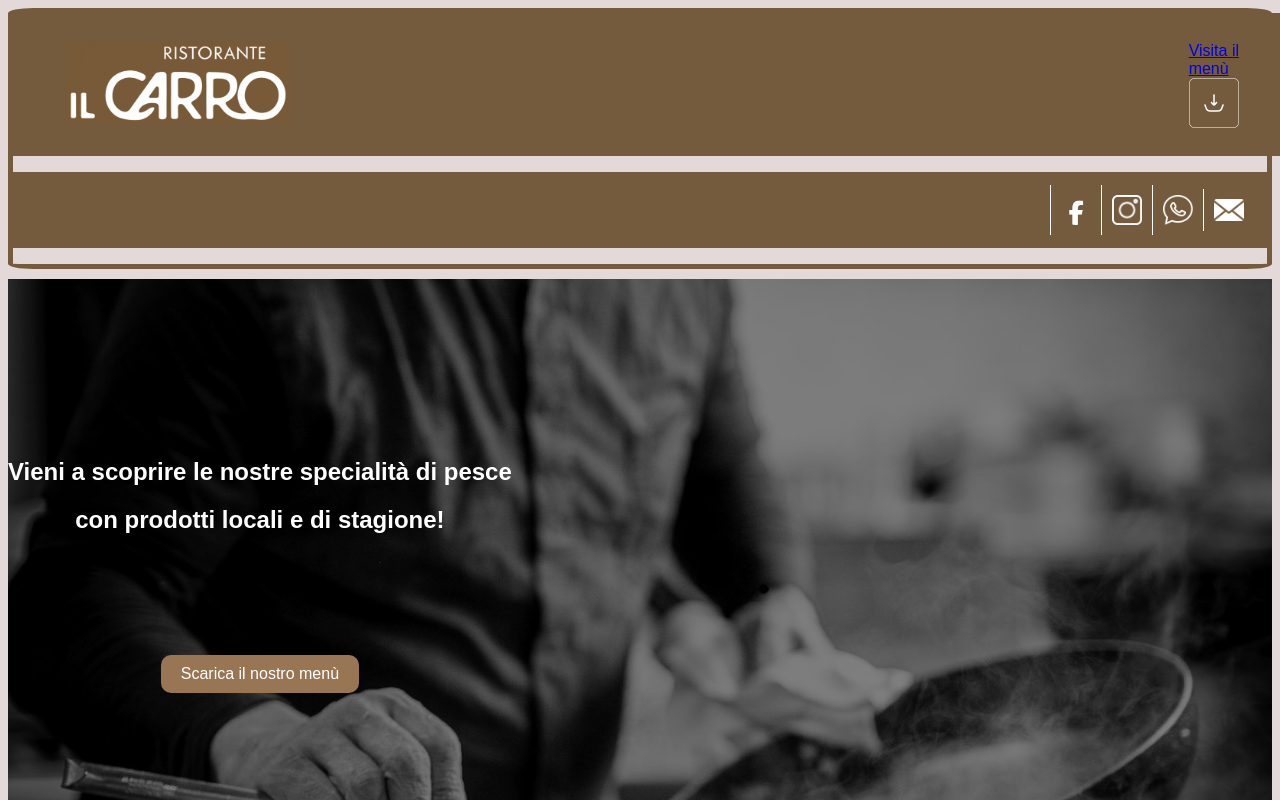
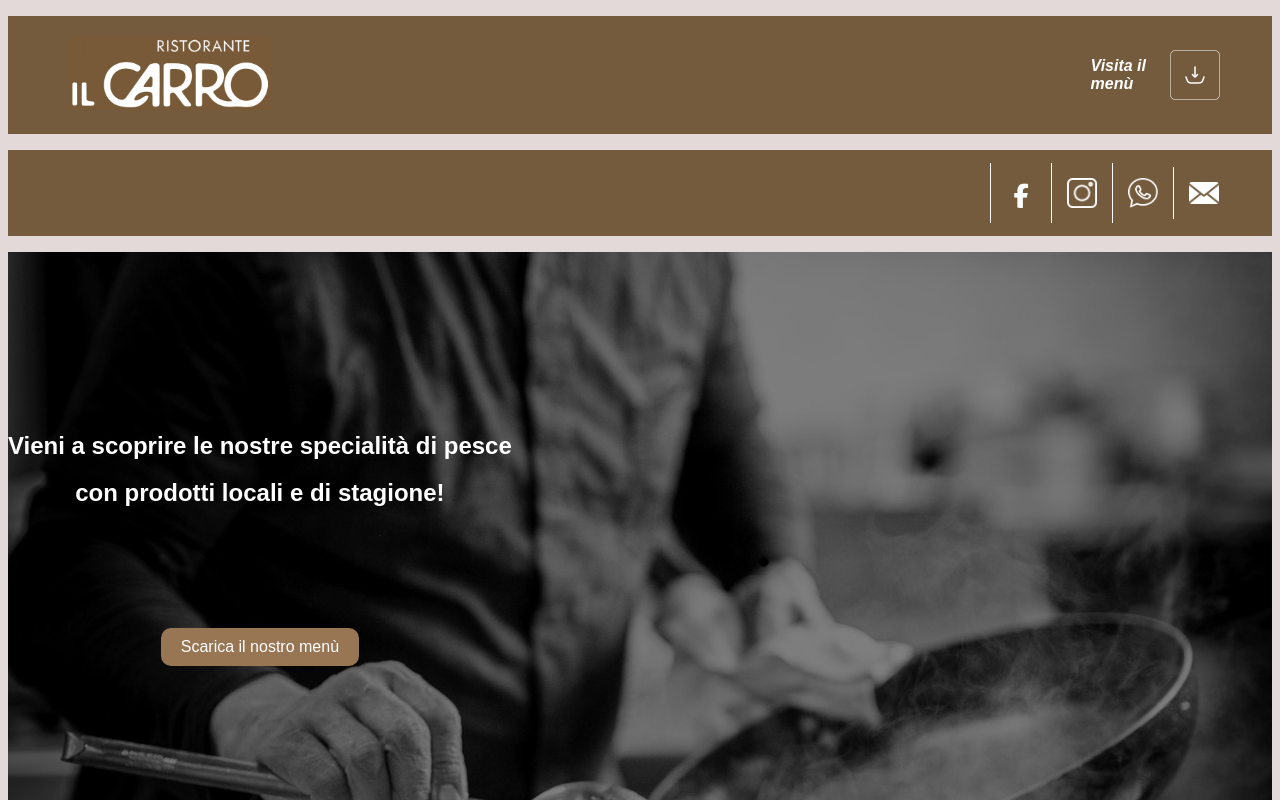
Before and after one commit to aurorar17/ilCarro, a React (Vite) app in the folder ilCarroApp/: page / in a window 1280 px wide. Shown: the top 800 px of the page. Built offline with nearby package versions, Linux system fonts and the light colour scheme; a web font is replaced by a local one.

Commit message:
header large screen responsive

```diff
--- a/ilCarroApp/src/styles/header.css
+++ b/ilCarroApp/src/styles/header.css
@@ -1,5 +1,12 @@
 /* HEADER setting for SMALL SCREENS */
 /* HEADER impostazioni per schermi piccoli */
+
+#menu-2 a {
+  text-decoration: none;
+  color: white;
+  font-weight: bold;
+  font-style: italic;
+}
 
 @media (max-width: 768px) {
   .header-nav-1 {
@@ -75,11 +82,13 @@
 /* HEADER impostazioni per schermi grandi */
 
 @media (min-width: 769px) {
+  .header {
+    border: none;
+  }
+
   .header-nav-1 {
     width: 100%;
-
     background-color: rgb(116, 91, 62);
-    padding: 1%;
   }
 
   .header-nav-1 ul {
@@ -91,6 +100,16 @@
   .header-nav-1 img {
     height: auto;
     width: 20%;
+    padding: 2%;
+  }
+
+  #menu-2 {
+    display: flex;
+    top: 10px;
+    right: 10px;
+    margin-right: 2%;
+    padding: 2%;
+    align-items: center;
   }
 
   #menu-2 img {
@@ -113,12 +132,13 @@
     justify-content: flex-end;
     align-items: center;
     padding: 1%;
+    padding-right: 3%;
   }
 
   .header-nav-2-list img {
     height: auto;
     width: 30px;
     border-left: 1px solid white;
-    padding: 10px 10px;
+    padding: 15px 15px;
   }
 }
```
